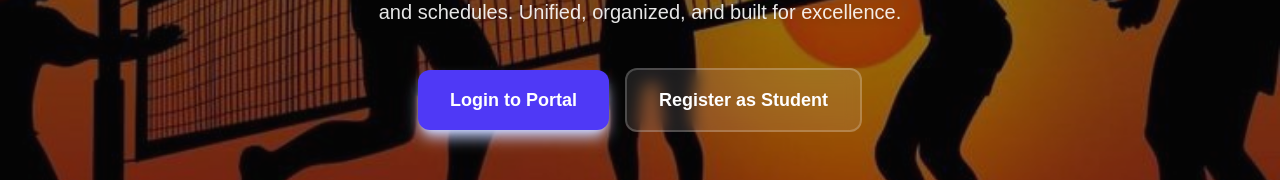
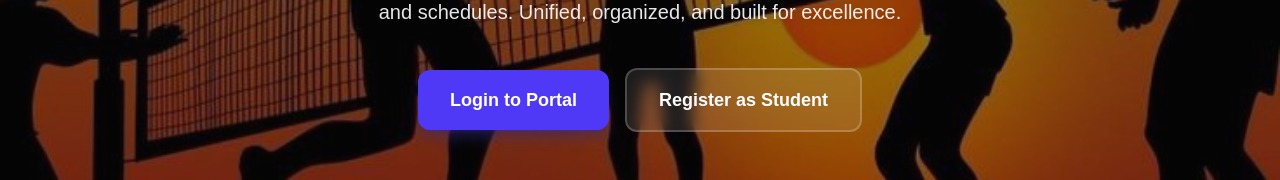
Before and after one commit to Piyumal-Bandaranayake/UNI-SPORT-HUB, a Next.js app: page / in a window 1280 px wide. Shown: the part 445-625 px from the top of the page. Built offline with nearby package versions, Linux system fonts and the light colour scheme; no server answers; the database is empty.

Commit message:
style: update button shadow style for improved visual consistency on login link

```diff
--- a/src/app/page.jsx
+++ b/src/app/page.jsx
@@ -48,7 +48,7 @@ export default async function Home() {
               <>
                 <Link
                   href="/login"
-                  className="w-full sm:w-auto rounded-xl bg-indigo-600 px-8 py-4 text-lg font-bold text-white shadow-lg shadow-indigo-200 hover:bg-indigo-700 hover:-translate-y-1 transition-all duration-200"
+                  className="w-full sm:w-auto rounded-xl bg-indigo-600 px-8 py-4 text-lg font-bold text-white shadow-lg shadow-indigo-900/50 hover:bg-indigo-700 hover:-translate-y-1 transition-all duration-200"
                 >
                   Login to Portal
                 </Link>
```
Also changed, not shown: 1 other file (tests, documents, lock files or other folders).
